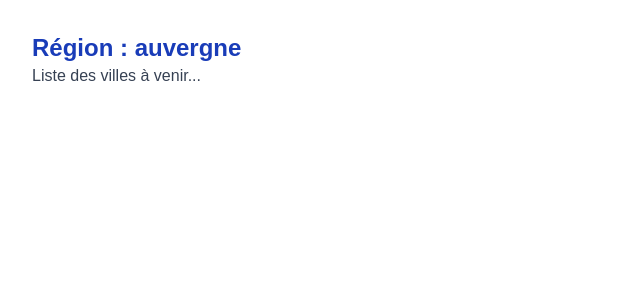
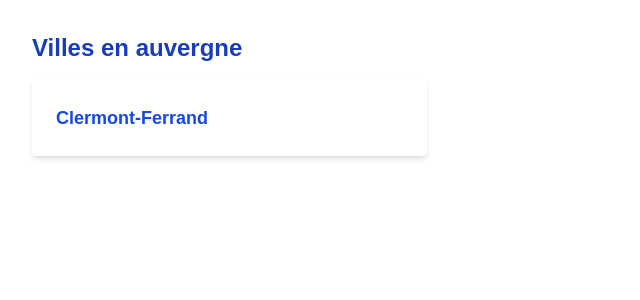
Before and after one commit to federicaiglesias/courses-a-pied-uclic, a Next.js app: page /fr/france/auvergne in a window 1280 px wide. Shown: the top 300 px of the page, without its empty margins (0-640 px from the left). Built offline with nearby package versions, Linux system fonts and the light colour scheme.

Commit message:
Ajout de la page /fr/france avec RegionList et événements nationaux

```diff
--- a/app/fr/france/[region]/page.tsx
+++ b/app/fr/france/[region]/page.tsx
@@ -1,14 +1,30 @@
+import CityList from "@/components/CityList";
+
 interface Props {
-  params: Promise<{ region: string }>;
+  params: { region: string };
 }
 
-export default async function RegionPage({ params }: Props) {
-  const { region } = await params;
+const dummyCities: Record<string, Array<{ slug: string; name: string }>> = {
+  occitanie: [
+    { slug: "toulouse", name: "Toulouse" },
+    { slug: "montpellier", name: "Montpellier" },
+  ],
+  "ile-de-france": [
+    { slug: "paris", name: "Paris" },
+    { slug: "versailles", name: "Versailles" },
+  ],
+  auvergne: [{ slug: "clermont-ferrand", name: "Clermont-Ferrand" }],
+};
+
+export default function RegionPage({ params }: Props) {
+  const cities = dummyCities[params.region] || [];
 
   return (
     <main className="p-8">
-      <h1 className="text-2xl font-bold text-blue-800">Région : {region}</h1>
-      <p className="text-gray-700">Liste des villes à venir...</p>
+      <h1 className="text-2xl font-bold text-blue-800 mb-4">
+        Villes en {params.region}
+      </h1>
+      <CityList regionSlug={params.region} cities={cities} />
     </main>
   );
 }
--- /dev/null
+++ b/components/RegionList.tsx
@@ -0,0 +1,24 @@
+interface Region {
+    slug: string;
+    name: string;
+  }
+
+  interface Props {
+    regions: Region[];
+  }
+
+  export default function RegionList({ regions }: Props) {
+    return (
+      <div className="grid grid-cols-1 sm:grid-cols-2 md:grid-cols-3 gap-4">
+        {regions.map((region) => (
+          <a
+            key={region.slug}
+            href={`/fr/france/${region.slug}`}
+            className="block bg-white rounded shadow-md p-6 hover:shadow-xl transition"
+          >
+            <h2 className="text-lg font-semibold text-blue-700">{region.name}</h2>
+          </a>
+        ))}
+      </div>
+    );
+  }
```
